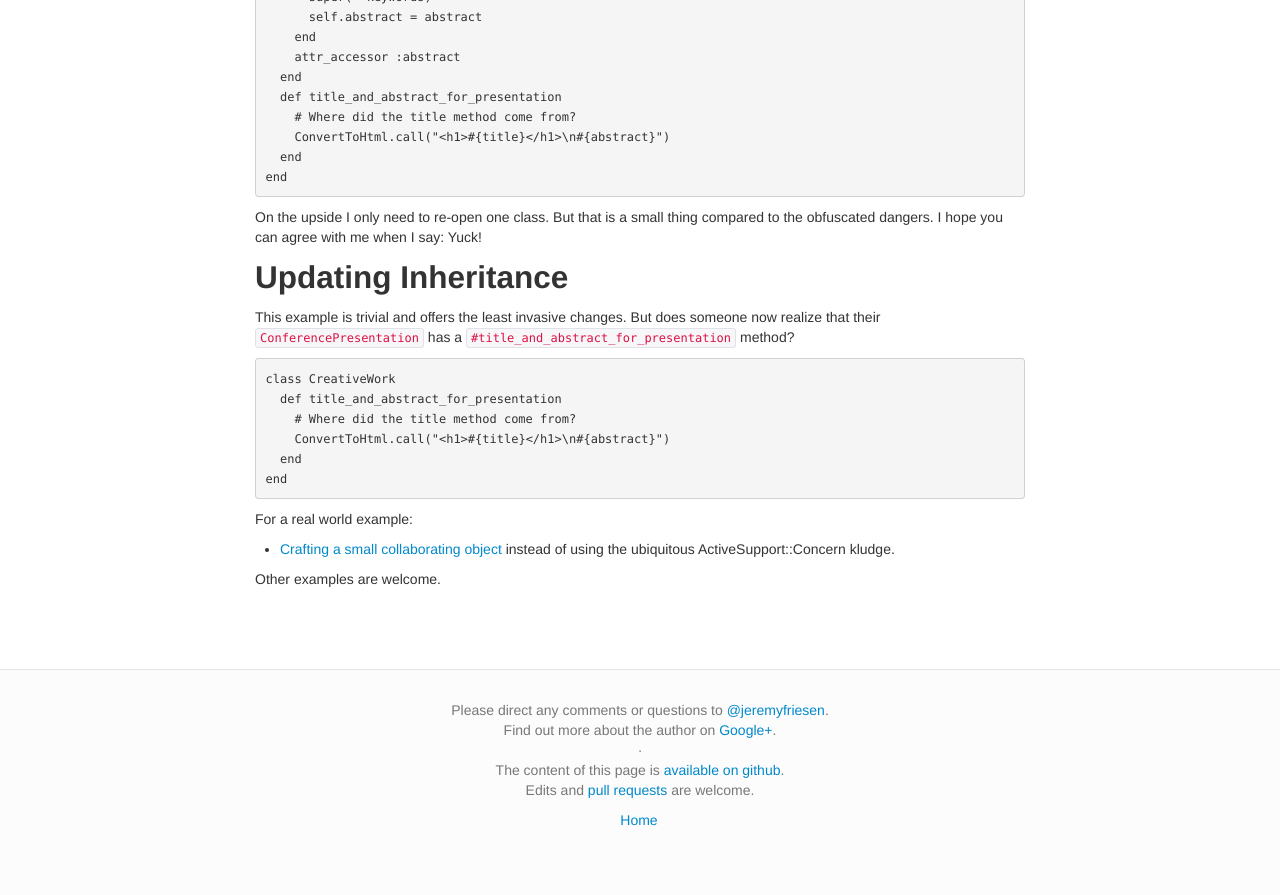
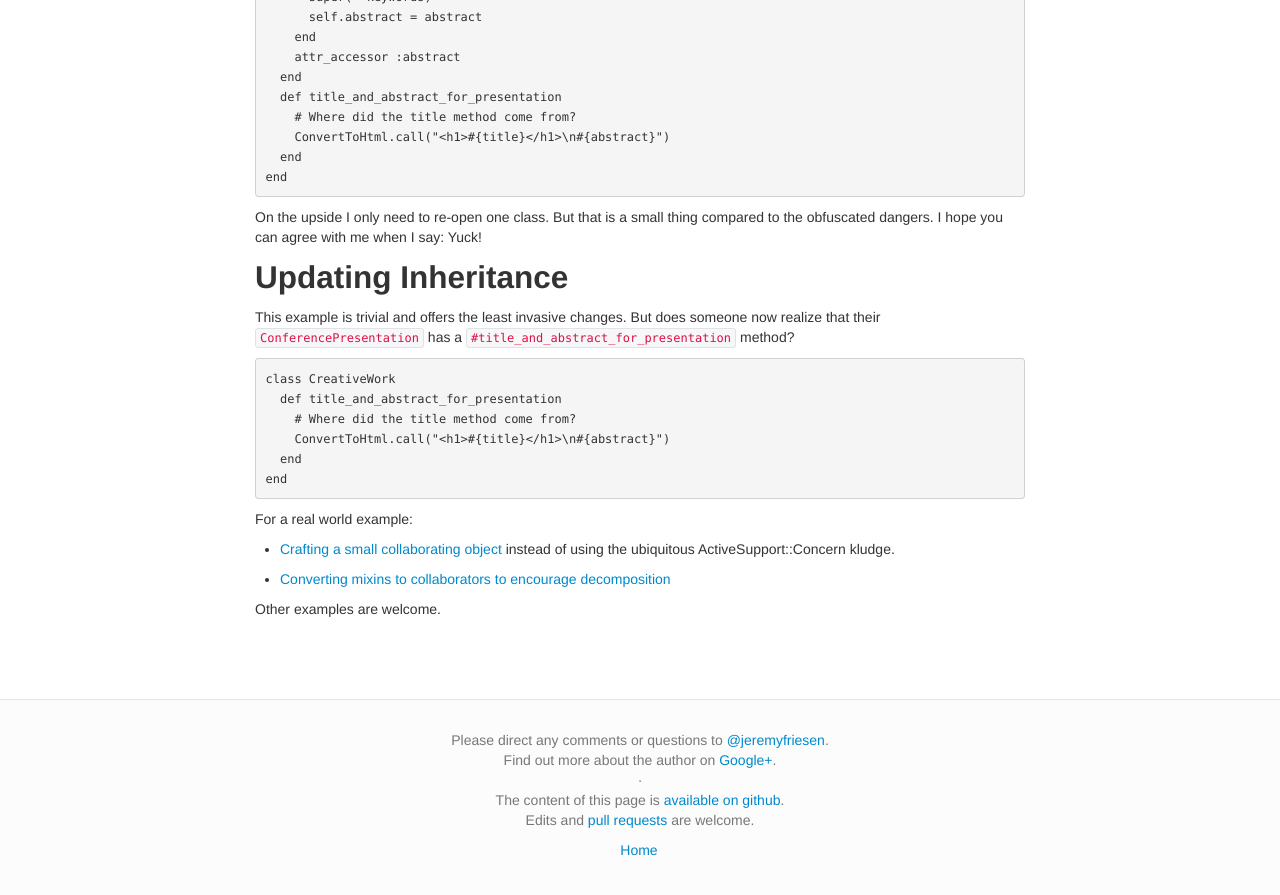
Before and after one commit to terrellt/ndlib.github.io, a Jekyll site: the page built from _posts/2015-05-07-favor-composition-over-inheritance.md, in a window 1280 px wide and 900 px high, scrolled down 5662 px. Shown: the top 895 px of the window. Built offline with Jekyll 4.4.1, drawn with Linux system fonts in a browser that asks for light colours; Markdown is read by kramdown in place of the engine named in the settings; before the commit the page ends 6532 px from its top, so only the background shows below that.

Commit message:
Update 2015-05-07-favor-composition-over-inheritance.md

```diff
--- a/_posts/2015-05-07-favor-composition-over-inheritance.md
+++ b/_posts/2015-05-07-favor-composition-over-inheritance.md
@@ -324,4 +324,6 @@ For a real world example:
 
 * [Crafting a small collaborating object](https://github.com/ndlib/sipity/commit/3cce37579df96b4ae3f783605f1ba1d191013cc7#diff-3d600fac39c68ac9be0e872b98c2cb82) instead of using the ubiquitous ActiveSupport::Concern kludge.
 
+* [Converting mixins to collaborators to encourage decomposition](https://github.com/OregonDigital/oregondigital_2/compare/feature/cleanup)
+
 Other examples are welcome.
```
